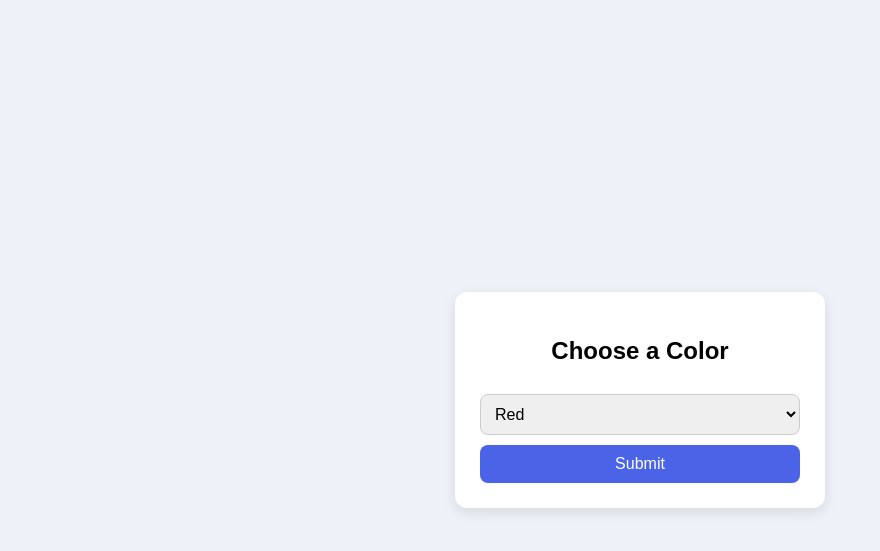
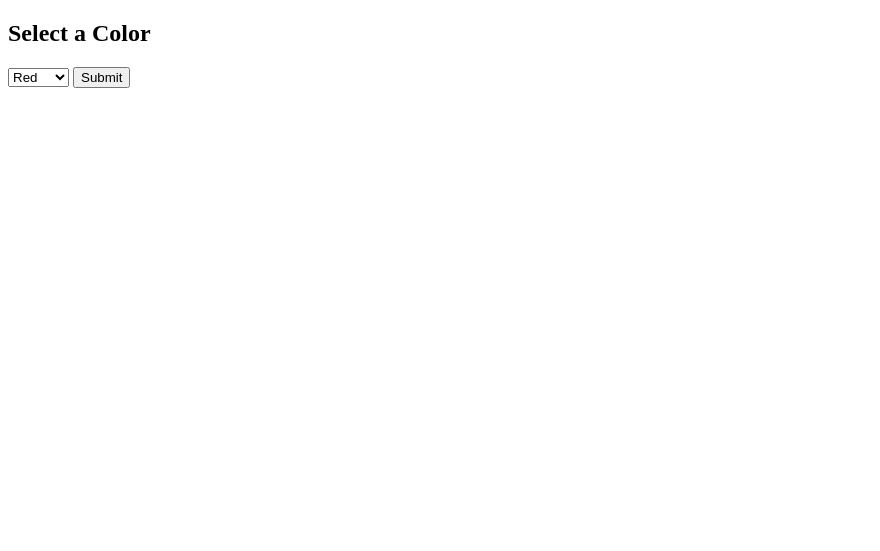
Before and after one commit to Srujanatangudu4/1260-devops-case-study, a Flask app: page / in a window 1280 px wide. Shown: the top 551 px of the page, without its empty margins (0-880 px from the left). Run offline with Flask 3, Linux system fonts and the light colour scheme.

Commit message:
Simplify index.html by removing styles and layout
Removed styling and layout elements from the HTML template.

```diff
--- a/templates/index.html
+++ b/templates/index.html
@@ -2,48 +2,10 @@
 <html>
 <head>
     <title>Color Meaning Viewer</title>
-    <style>
-        body {
-            font-family: Arial, sans-serif;
-            background: #eef1f7;
-            display: flex;
-            justify-content: center;
-            align-items: center;
-            height: 100vh;
-            margin: 0;
-        }
-        .card {
-            background: white;
-            padding: 25px;
-            border-radius: 12px;
-            width: 320px;
-            text-align: center;
-            box-shadow: 0px 4px 14px rgba(0,0,0,0.1);
-        }
-        select, button {
-            padding: 10px;
-            margin-top: 10px;
-            width: 100%;
-            font-size: 16px;
-            border-radius: 8px;
-            border: 1px solid #ccc;
-        }
-        button {
-            background: #4a63e7;
-            color: white;
-            border: none;
-            cursor: pointer;
-        }
-        button:hover {
-            background: #3a4fbd;
-        }
-    </style>
 </head>
 <body>
-
-    <div class="card">
-        <h2>Choose a Color</h2>
-        <form method="POST">
+    <h2>Select a Color</h2>
+    <form method="POST" action="/result">
         <select name="color">
             <option value="red">Red</option>
             <option value="blue">Blue</option>
@@ -53,7 +15,5 @@
         </select>
         <button type="submit">Submit</button>
     </form>
-    </div>
-
 </body>
 </html>
```
Lines whose indentation alone changed are shown as unchanged.
